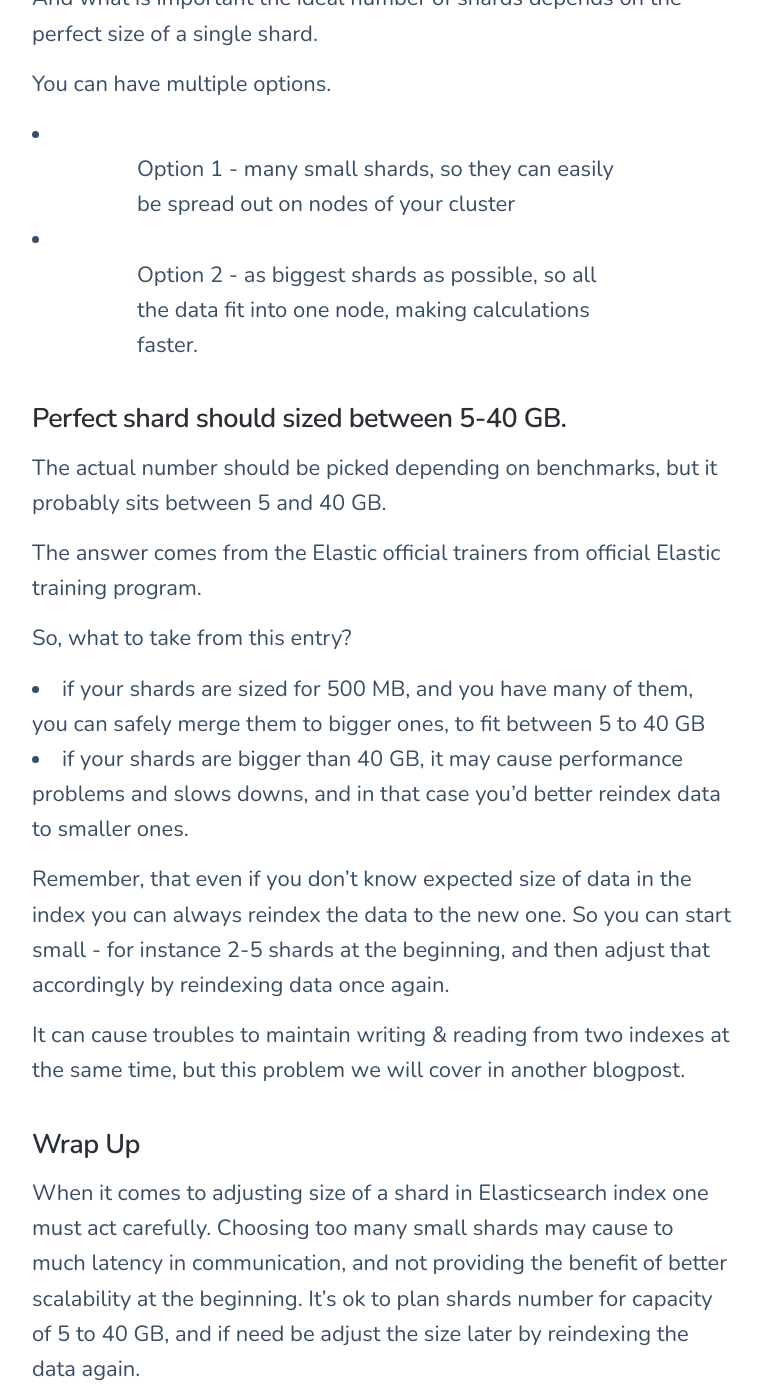
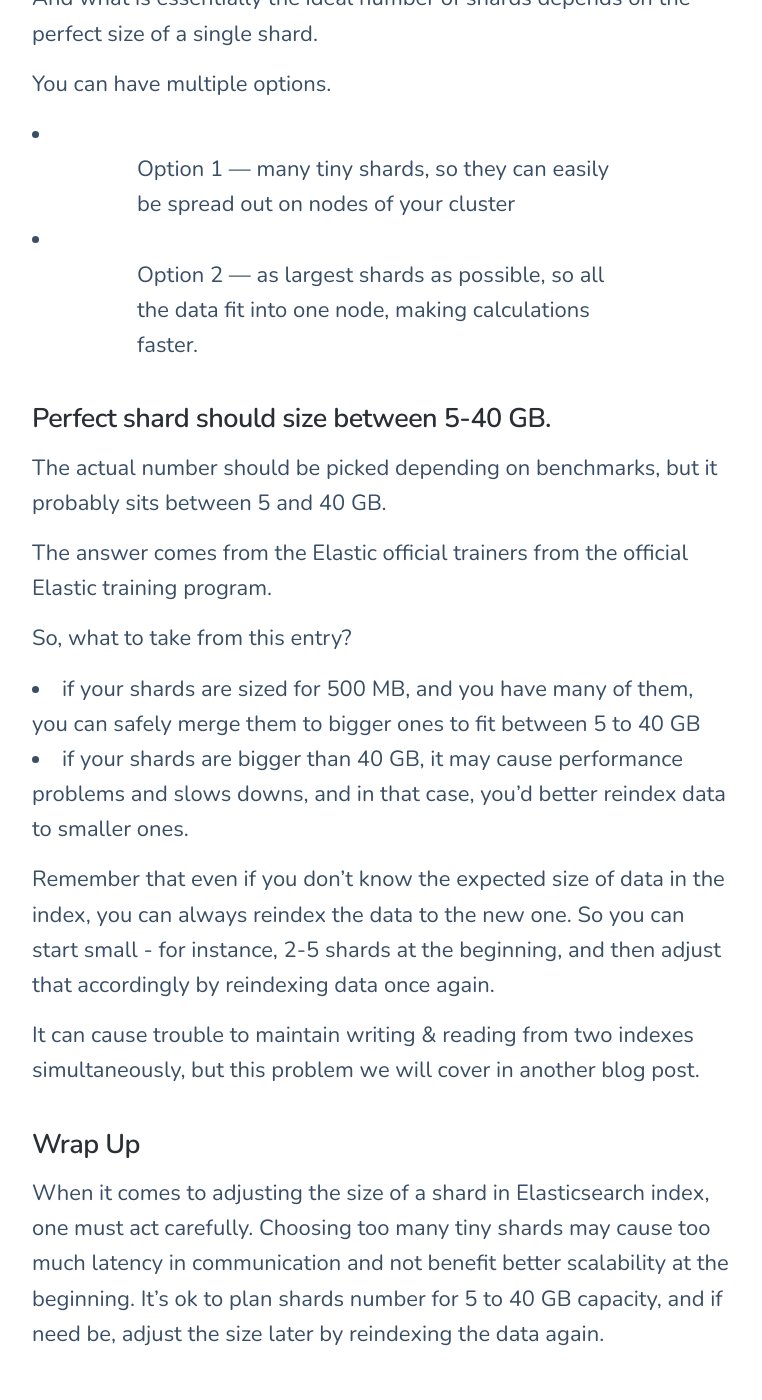
Before and after one commit to darek1024/darekoncode, a Jekyll site: the page built from _posts/2021-05-03-elasticsearch-shard-size.md, in a window 1280 px wide and 1400 px high, scrolled down 792 px. Shown: the whole window, without its empty margins (258-1020 px from the left). Built offline with Jekyll 4.4.1, drawn with Linux system fonts in a browser that asks for light colours; nearby versions of some CDN libraries; some of the changed text lies outside the part shown.

```diff
--- a/_layouts/default.html
+++ b/_layouts/default.html
@@ -63,6 +63,9 @@
 	{{ site.data.settings.advanced_settings.header_js }}
 	{% endif %}
 
+	<!-- Feed XML -->
+	<link rel="alternate" type="application/rss+xml" title="Darek On Code RSS Feed" href="/feed.xml" />
+
 </head>
 
 
--- a/_posts/2021-05-03-elasticsearch-shard-size.md
+++ b/_posts/2021-05-03-elasticsearch-shard-size.md
@@ -3,35 +3,35 @@ title: 'Elasticsearch Perfect Shard Size'
 date: 2021-05-03 07:30:00
 ---
 
-One of the most common question when working with Elasticsearch is how to choose correct shards number of the index.
+One of the most common question when working with Elasticsearch is how to choose the correct shards number of the index.
 
-The question is important because it is not possible to adjust that number later. It can be set only at the beginning of the index creation.
+The question is crucial because it is not possible to adjust that number later. It can be set only at the beginning of the index creation.
 
 So one must choose the number of shards carefully.
 
-And what is important the ideal number of shards depends on the perfect size of a single shard.
+And what is essentially the ideal number of shards depends on the perfect size of a single shard.
 
 You can have multiple options.
 
-* Option 1 - many small shards, so they can easily be spread out on nodes of your cluster
+* Option 1 — many tiny shards, so they can easily be spread out on nodes of your cluster
 
-* Option 2 - as biggest shards as possible, so all the data fit into one node, making calculations faster.
+* Option 2 — as largest shards as possible, so all the data fit into one node, making calculations faster.
 
-## Perfect shard should sized between 5-40 GB.
+## Perfect shard should size between 5-40 GB.
 
 The actual number should be picked depending on benchmarks, but it probably sits between 5 and 40 GB.
 
-The answer comes from the Elastic official trainers from official Elastic training program.
+The answer comes from the Elastic official trainers from the official Elastic training program.
 
 So, what to take from this entry?
 
-* if your shards are sized for 500 MB, and you have many of them, you can safely merge them to bigger ones, to fit between 5 to 40 GB
-* if your shards are bigger than 40 GB, it may cause performance problems and slows downs, and in that case you'd better reindex data to smaller ones.
+* if your shards are sized for 500 MB, and you have many of them, you can safely merge them to bigger ones to fit between 5 to 40 GB
+* if your shards are bigger than 40 GB, it may cause performance problems and slows downs, and in that case, you'd better reindex data to smaller ones.
 
-Remember, that even if you don't know expected size of data in the index you can always reindex the data to the new one. So you can start small - for instance 2-5 shards at the beginning, and then adjust that accordingly by reindexing data once again.
+Remember that even if you don't know the expected size of data in the index, you can always reindex the data to the new one. So you can start small - for instance, 2-5 shards at the beginning, and then adjust that accordingly by reindexing data once again.
 
-It can cause troubles to maintain writing & reading from two indexes at the same time, but this problem we will cover in another blogpost.
+It can cause trouble to maintain writing & reading from two indexes simultaneously, but this problem we will cover in another blog post.
 
 ## Wrap Up
 
-When it comes to adjusting size of a shard in Elasticsearch index one must act carefully. Choosing too many small shards may cause to much latency in communication, and not providing the benefit of better scalability at the beginning. It's ok to plan shards number for capacity of 5 to 40 GB, and if need be adjust the size later by reindexing the data again.
+When it comes to adjusting the size of a shard in Elasticsearch index, one must act carefully. Choosing too many tiny shards may cause too much latency in communication and not benefit better scalability at the beginning. It's ok to plan shards number for 5 to 40 GB capacity, and if need be, adjust the size later by reindexing the data again.
```
